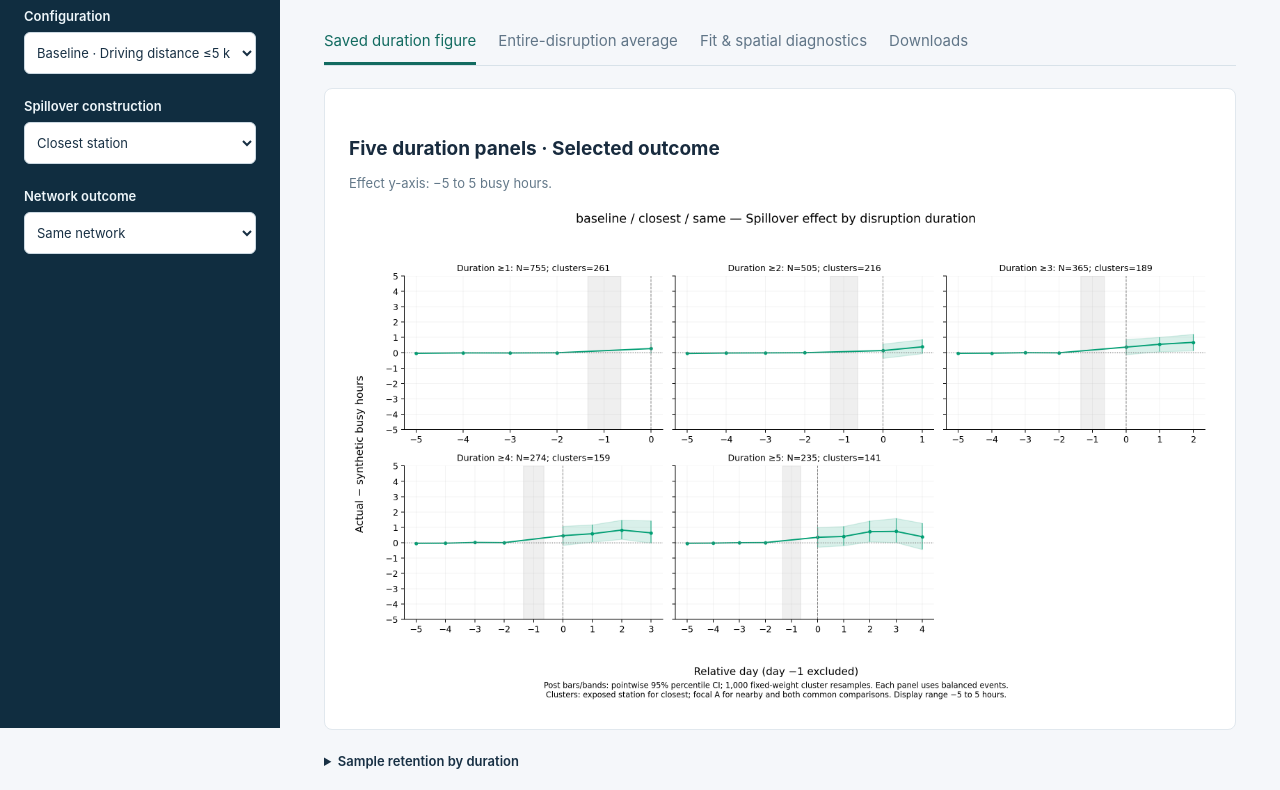
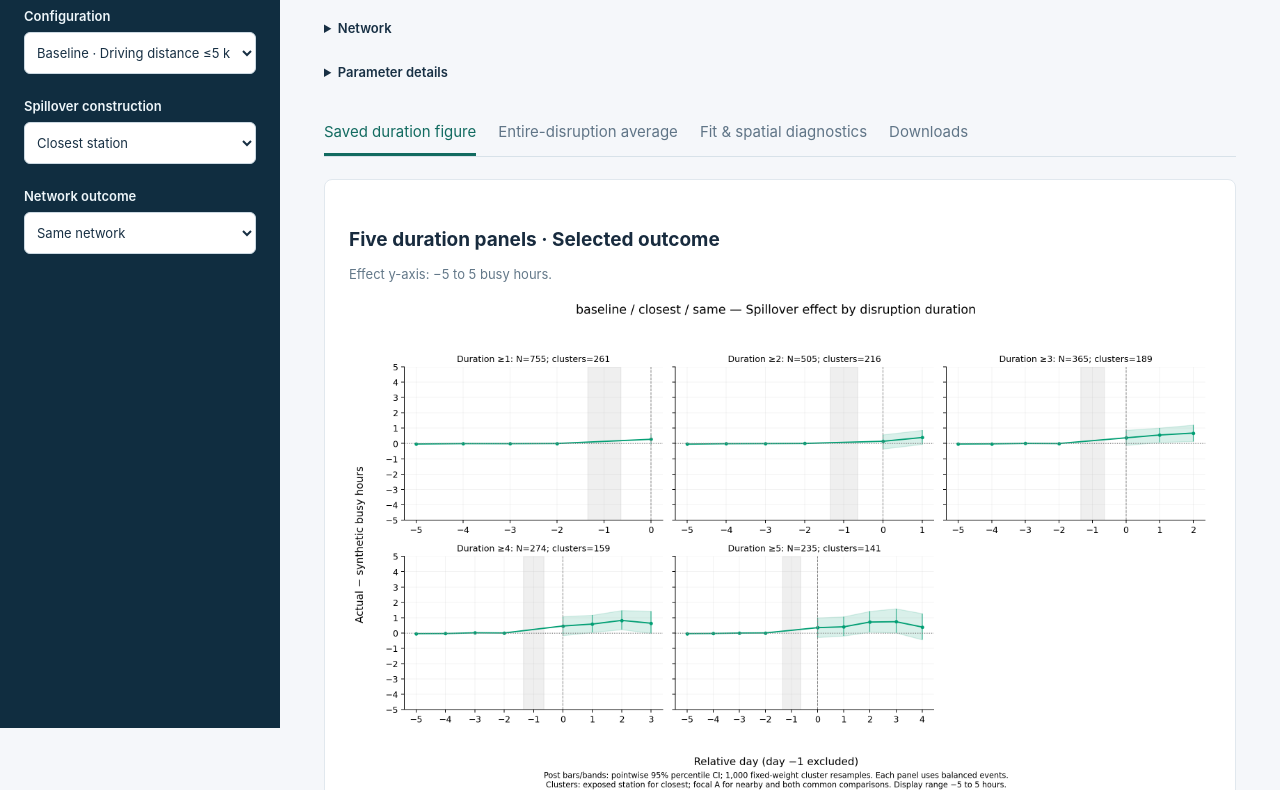
Before and after one commit to JacobJIN2000/sc-spillover-review, a plain HTML site: page index.html in a window 1280 px wide. Shown: the part 72-862 px from the top of the page. Drawn offline with Linux system fonts and the light colour scheme.

Commit message:
Add concise collapsible network and robustness explanations

```diff
--- a/index.html
+++ b/index.html
@@ -9,7 +9,7 @@
 <div><label for="outcome">Network outcome</label><select id="outcome"><option value="same">Same network</option><option value="different">Different network</option><option value="total">All networks</option><option value="common">Common · Same vs different</option></select></div>
 </div>
 </aside>
-<main><details style="margin:0 0 24px"><summary>Method diagrams &amp; formulas · Expand / collapse</summary><img class="figure" style="margin-top:16px" src="assets/spillover_methods_side_by_side.png" alt="Closest station and nearby area diagrams with their effect formulas"></details><p id="error" role="alert"></p>
+<main><details style="margin:0 0 24px"><summary>Method diagrams &amp; formulas</summary><img class="figure" style="margin-top:16px" src="assets/spillover_methods_side_by_side.png" alt="Closest station and nearby area diagrams with their effect formulas"></details><details><summary>Network</summary><ul><li><strong>Same:</strong> Neighbors on the center station’s network.</li><li><strong>Different:</strong> Neighbors on other networks.</li><li><strong>Total:</strong> All networks: one nearest station for Closest; all neighbors summed for Nearby.</li><li><strong>Common:</strong> Compare Same and Different using the same retained events.</li></ul></details><details><summary>Parameter details</summary><ul><li><strong>Baseline:</strong> Driving distance ≤5 km; all focal networks.</li><li><strong>10 km:</strong> Increase the driving-distance limit to 10 km.</li><li><strong>EVgo only:</strong> Keep events whose focal station A belongs to EVgo.</li><li><strong>Straight-line distance:</strong> Use straight-line distance to select neighbors; limit ≤5 km.</li><li><strong>20-minute driving time:</strong> Select by estimated driving time; limit ≤20 minutes.</li></ul><p>Closest applies the limit to treated neighbors only. Nearby applies it around both treated and donor centers.</p></details><p id="error" role="alert"></p>
 
 
 <nav aria-label="Result sections"><button class="active" data-tab="saved">Saved duration figure</button><button data-tab="fullpost">Entire-disruption average</button><button data-tab="diagnostics">Fit & spatial diagnostics</button><button data-tab="tables">Downloads</button></nav>
```
